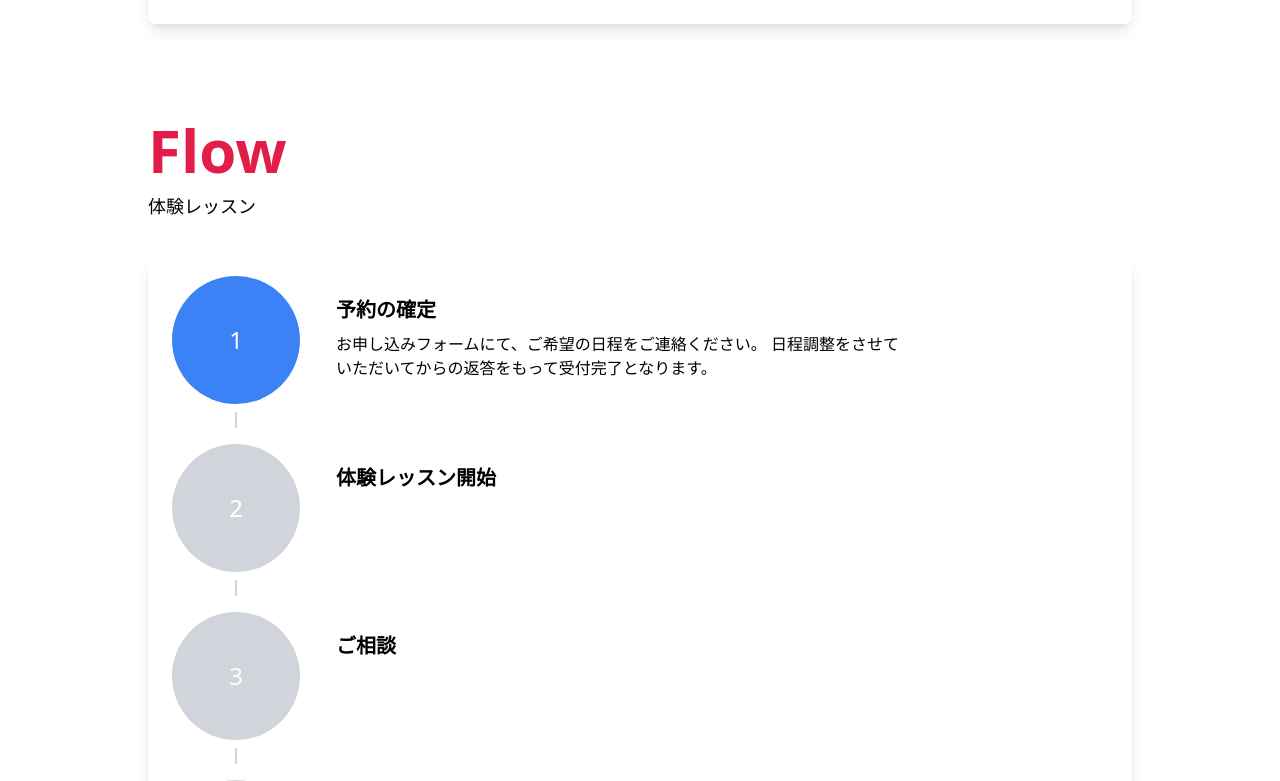
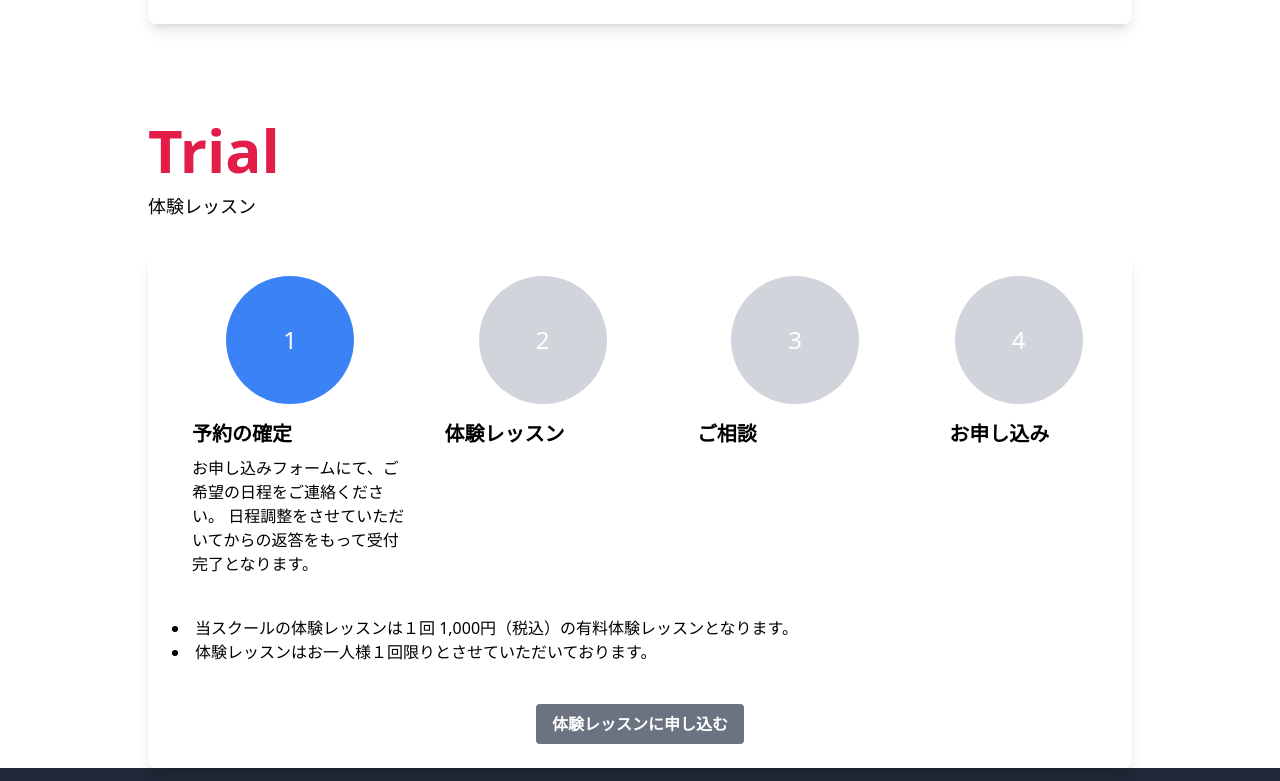
Before and after one commit to nyon3/CrossTalk-English, a Next.js app: page /eikaiwa-school in a window 1280 px wide. Shown: the part 4046-4827 px from the top of the page. Built offline with nearby package versions, Linux system fonts and the light colour scheme; no server answers.

Commit message:
Added Horizontal layout for desktop screen size

```diff
--- a/components/TrialFlow/index.js
+++ b/components/TrialFlow/index.js
@@ -11,7 +11,7 @@ const steps = [
   },
   {
     title: "Step 2",
-    subtitle: "体験レッスン開始",
+    subtitle: "体験レッスン",
     description: `まずは講師が、あなたの英語レベルを確認しながら
       実際のスタイルでレッスンを受けていただきます。`,
   },
@@ -24,7 +24,7 @@ const steps = [
   },
   {
     title: "Step 4",
-    subtitle: "ご入会のお申し込み",
+    subtitle: "お申し込み",
     description: `当日もしくは、後日ご検討のうえお申し込みいただきます。`,
   },
 ];
@@ -38,16 +38,14 @@ const TrialFlow = () => {
 
   return (
     <div className="bg-white rounded-lg shadow-lg p-6 w-full">
-      {/* TODO Create timeline UI for steps */}
-      <div className="flex flex-col space-y-4">
+    <div className="flex flex-col sm:flex-row space-y-4 sm:space-y-0 sm:space-x-4 overflow-x-auto scrollbar-hide">
       {steps.map((step, index) => (
         <div
           key={index}
-      className={`flex space-x-4 cursor-pointer`}
+          className={`flex sm:flex-col space-x-4 sm:space-x-0 cursor-pointer relative`}
           onClick={() => toggleStep(index)}
         >
-      <div className="flex flex-col items-center">
-
+          <div className="flex flex-col items-center sm:mb-4">
             <div
               className={`text-2xl w-16 h-16 md:w-32 md:h-32 ${
                 activeStep === index ? "bg-blue-500" : "bg-gray-300"
@@ -55,26 +53,21 @@ const TrialFlow = () => {
             >
               {index + 1}
             </div>
-        {index < steps.length - 1 && <div className="border-l-2 h-4 mt-2 flex-grow border-gray-300"></div>}
+            {index < steps.length - 1 && (
+              <div className="border-l-2 h-4 mt-2 flex-grow sm:border-l-0 sm:border-r-2 sm:w-4 sm:h-auto sm:mt-0 sm:mr-2 border-gray-300"></div>
+            )}
           </div>
-      <div className="flex flex-col space-y-2 md:pl-5 md:pt-5 overflow-hidden">
+          <div className="flex flex-col space-y-2 md:pl-5 md:pt-0 sm:pt-5 overflow-hidden">
             <div className="flex justify-between items-center">
               <h4 className="text-xl font-semibold">{step.subtitle}</h4>
-
             </div>
-
-        {/* {activeStep === index && (
-          <p className="text-sm max-w-xl">{step.description}</p>
-        )} */}
             <p className={`text-base max-w-xl transition-transform transform ${
               activeStep === index ? 'ease-in-out duration-300 transform' : 'translate-y-10 opacity-0'
             }`}>{step.description}</p>
-
           </div>
         </div>
       ))}
     </div>
-
       <ul className="list-disc list-inside my-10">
         <li>
           当スクールの体験レッスンは１回
--- a/pages/eikaiwa-school/index.js
+++ b/pages/eikaiwa-school/index.js
@@ -117,7 +117,7 @@ export default function Home({
         <NewsSection allPostsData={allPostsData} />
       </div>
       <div className="">
-        <h3 className="mt-10 text-6xl font-semibold text-rose-600">Flow</h3>
+        <h3 className="mt-10 text-6xl font-semibold text-rose-600">Trial</h3>
       <p className="text-lg mt-3">体験レッスン</p>
       </div>
       <TrialFlow />
```
Lines whose indentation alone changed are shown as unchanged.
